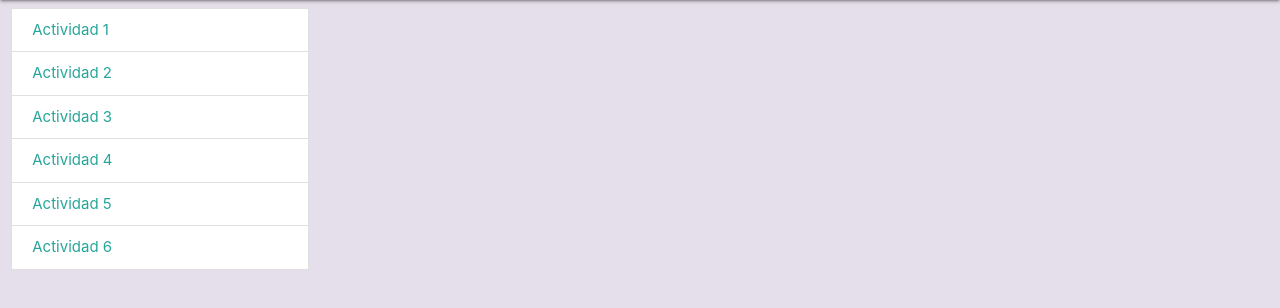
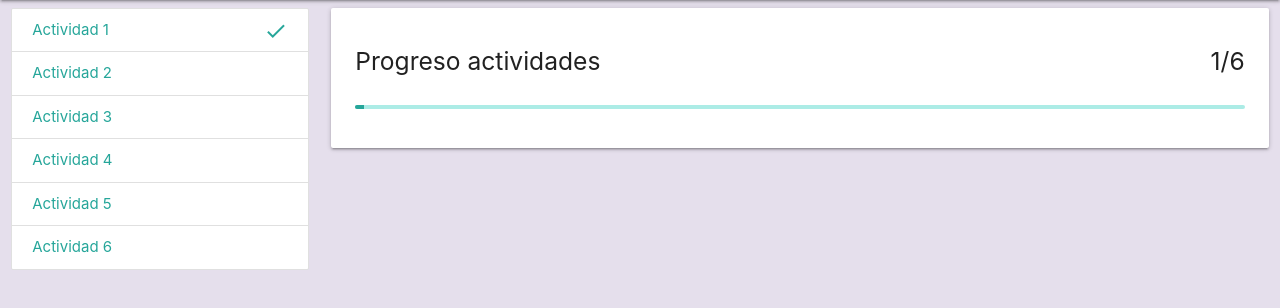
Before and after one commit to jrdabrio/aemprender, a Django app: page / in a window 1280 px wide. Shown: the part 64-372 px from the top of the page. Run offline with Django 3.2, Linux system fonts and the light colour scheme; a user stored in the database is signed in; tables that the repository leaves empty hold one stand-in row (values such as "Sample post"); some libraries are stand-ins or nearby versions.

Commit message:
Added progress bar to home

```diff
--- a/web/home.py
+++ b/web/home.py
@@ -1,9 +1,17 @@
 from django.contrib.auth.decorators import login_required
 from django.utils.decorators import method_decorator
 from django.views.generic import TemplateView
+from web.models import Alumno
 
 
 # Create your views here.
 @method_decorator(login_required, name='dispatch')
 class Home(TemplateView):
     template_name = "home.html"
+
+    def get_context_data(self, **kwargs):
+        context = super().get_context_data(**kwargs)
+        alumno = Alumno.objects.get(pk=self.request.user.pk)
+
+        context['alumno'] = alumno
+        return context
--- a/web/models.py
+++ b/web/models.py
@@ -24,6 +24,8 @@ class Alumno(User):
         null=True,
         blank=True
     )
+    actividad_completada = models.IntegerField(default=0)
+    porcentaje_completado = models.IntegerField(default=0)
 
     class Meta:
         verbose_name_plural = "Alumnos"
--- a/web/templates/home.html
+++ b/web/templates/home.html
@@ -44,14 +44,34 @@
       <div class="col s3">
         <div class="collection">
             {% if menu_actual == 1 %}
-            <a href="{% url 'actividad-uno' 1 %}" class="collection-item active">Actividad 1</a>
+            <a href="{% url 'actividad-uno' 1 %}" class="collection-item active">
+              Actividad 1
+              {% if alumno.actividad_completada >= 1 %}
+              <i class="material-icons secondary-content">check</i>
+              {% endif %}
+            </a>
             {% else %}
-            <a href="{% url 'actividad-uno' 1 %}" class="collection-item">Actividad 1</a>
+            <a href="{% url 'actividad-uno' 1 %}" class="collection-item">
+              Actividad 1
+              {% if alumno.actividad_completada >= 1 %}
+              <i class="material-icons secondary-content">check</i>
+              {% endif %}
+            </a>
             {% endif %}
             {% if menu_actual == 2 %}
-            <a href="{% url 'actividad-dos' %}" class="collection-item active">Actividad 2</a>
+            <a href="{% url 'actividad-dos' %}" class="collection-item active">
+              Actividad 2
+              {% if alumno.actividad_completada >= 2 %}
+              <i class="material-icons secondary-content">check</i>
+              {% endif %}
+            </a>
             {% else %}
-            <a href="{% url 'actividad-dos' %}" class="collection-item">Actividad 2</a>
+            <a href="{% url 'actividad-dos' %}" class="collection-item">
+              Actividad 2
+              {% if alumno.actividad_completada >= 2 %}
+              <i class="material-icons secondary-content">check</i>
+              {% endif %}
+            </a>
             {% endif %}
             {% if menu_actual == 3 %}
             <a href="{% url 'actividad-tres' %}" class="collection-item active">Actividad 3</a>
@@ -78,6 +98,15 @@
 
       <div class="col s9">
         {% block content %}
+        <div class="card-panel">
+            <div class="row">
+                <h5 class="col s10">Progreso actividades</h5>
+                <h5 class="col s2 right-align">{{ alumno.actividad_completada }}/6</h5>
+            </div>
+            <div class="progress">
+                <div class="determinate" style="width: {{ alumno.porcentaje_completado }}%"></div>
+            </div>
+        </div>
         {% endblock %}
       </div>
 
```
Also changed, not shown: web/views/actividades.py (+30 -0 lines), web/migrations/0006_auto_20191210_2017.py (added).
